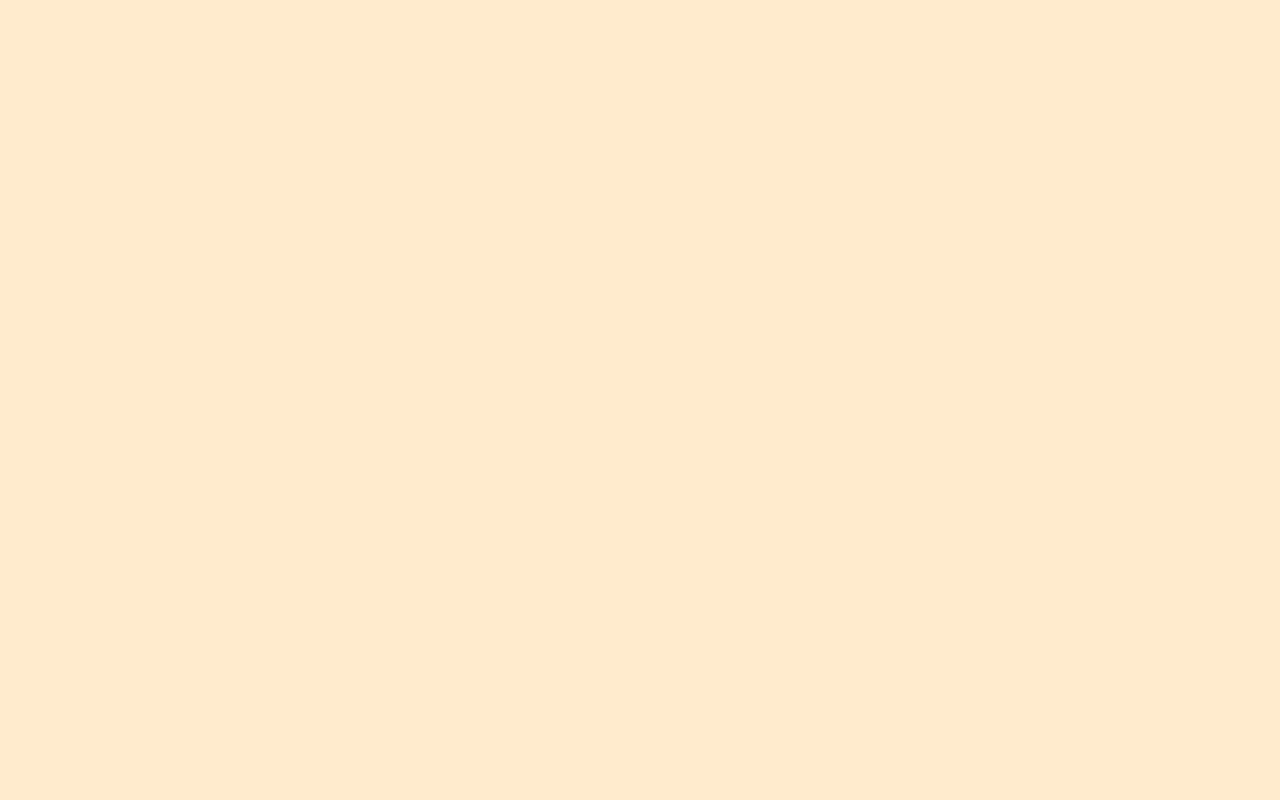
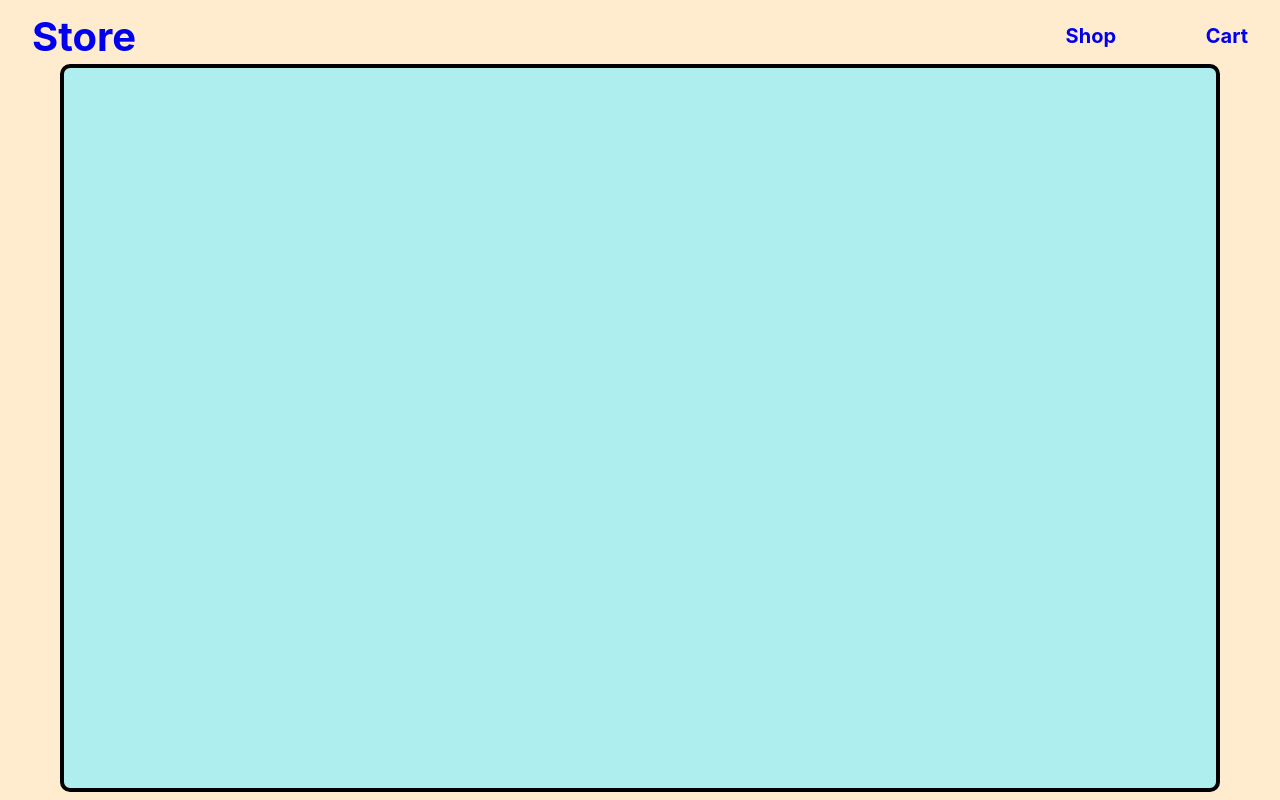
Before and after one commit to 411h45h1/Shopping-Cart, a React (Create React App) app: page /cart in a window 1280 px wide. Built offline with nearby package versions, Linux system fonts and the light colour scheme.

Commit message:
added nav

```diff
--- a/src/App.js
+++ b/src/App.js
@@ -6,13 +6,16 @@ import { createStore } from "redux";
 import cartReducer from "./core/reducers/cartReducer";
 
 import { BrowserRouter as Router, Route, Switch } from "react-router-dom";
+import Nav from "./components/Nav";
 
 const state = createStore(cartReducer);
 
-const App = () =>
+const App = () => (
   <Provider store={state}>
     <Router>
       <div className="App">
+        <Nav />
+
         <Switch>
           <Route exact path="/" component={Store} />
           <Route path="/cart" component={Cart} />
@@ -20,5 +23,6 @@ const App = () =>
       </div>
     </Router>
   </Provider>
+);
 
 export default App;
--- a/src/App.scss
+++ b/src/App.scss
@@ -1,6 +1,5 @@
-
-@import './sass/Store.scss';
-@import './sass/Cart.scss';
+@import "./sass/Store.scss";
+@import "./sass/Cart.scss";
 
 .App {
   height: 100vh;
@@ -8,6 +7,7 @@
   display: flex;
   align-items: center;
   justify-content: center;
+  flex-direction: column;
   background-color: blanchedalmond;
 }
 
@@ -18,4 +18,56 @@
   border-radius: 10px;
   background-color: coral;
 
+  div {
+    margin: 10px;
+  }
 }
+
+.cartCont {
+  height: 90vh;
+  width: 90vw;
+  border: 4px solid black;
+  border-radius: 10px;
+  background-color: paleturquoise;
+
+  div {
+    margin: 10px;
+  }
+}
+
+nav {
+  display: flex;
+  align-items: center;
+  justify-content: space-between;
+  width: 95%;
+  font-weight: bold;
+  .brand {
+    font-size: 40px;
+    text-decoration: none;
+  }
+
+  .right {
+    display: flex;
+    flex-direction: row;
+    align-items: center;
+    justify-content: space-between;
+    width: 15%;
+    list-style-type: none;
+  }
+
+  .main {
+    font-size: 40px;
+    text-decoration: none;
+    &:visited {
+      color: inherit;
+    }
+  }
+
+  .links {
+    font-size: 20px;
+    text-decoration: none;
+    &:visited {
+      color: inherit;
+    }
+  }
+}
--- /dev/null
+++ b/src/components/Nav.js
@@ -0,0 +1,27 @@
+import React from "react";
+import { Link } from "react-router-dom";
+
+const Nav = () => {
+  return (
+    <nav>
+      <Link to="/" className="main">
+        Store
+      </Link>
+
+      <ul className="right">
+        <li>
+          <Link to="/" className="links">
+            Shop
+          </Link>
+        </li>
+        <li>
+          <Link to="/cart" className="links">
+            Cart
+          </Link>
+        </li>
+      </ul>
+    </nav>
+  );
+};
+
+export default Nav;
--- a/src/pages/Cart.js
+++ b/src/pages/Cart.js
@@ -1,9 +1,9 @@
 const Cart = () => {
-    return (
-        <div>
+  return (
+    <div className="cartCont">
+      <div></div>
+    </div>
+  );
+};
 
-        </div>
-    )
-}
-
-export default Cart
+export default Cart;
--- a/src/pages/Store.js
+++ b/src/pages/Store.js
@@ -1,12 +1,9 @@
+const Store = () => {
+  return (
+    <div className="storeCont">
+      <div></div>
+    </div>
+  );
+};
 
-const Store = () => {
-    return (
-        <div className="storeCont" >
-            <h1>
-                Store
-            </h1>
-        </div>
-    )
-}
-
-export default Store
+export default Store;
```
Lines whose indentation alone changed are shown as unchanged.
